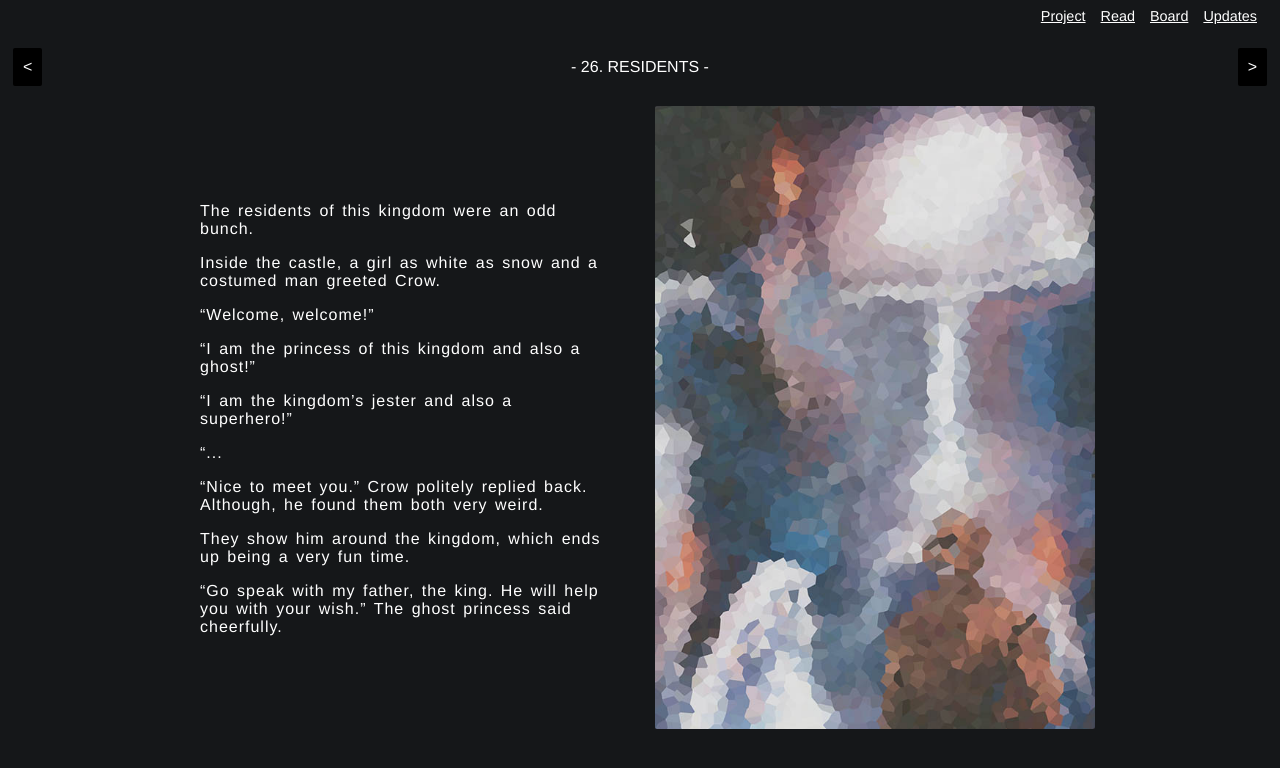
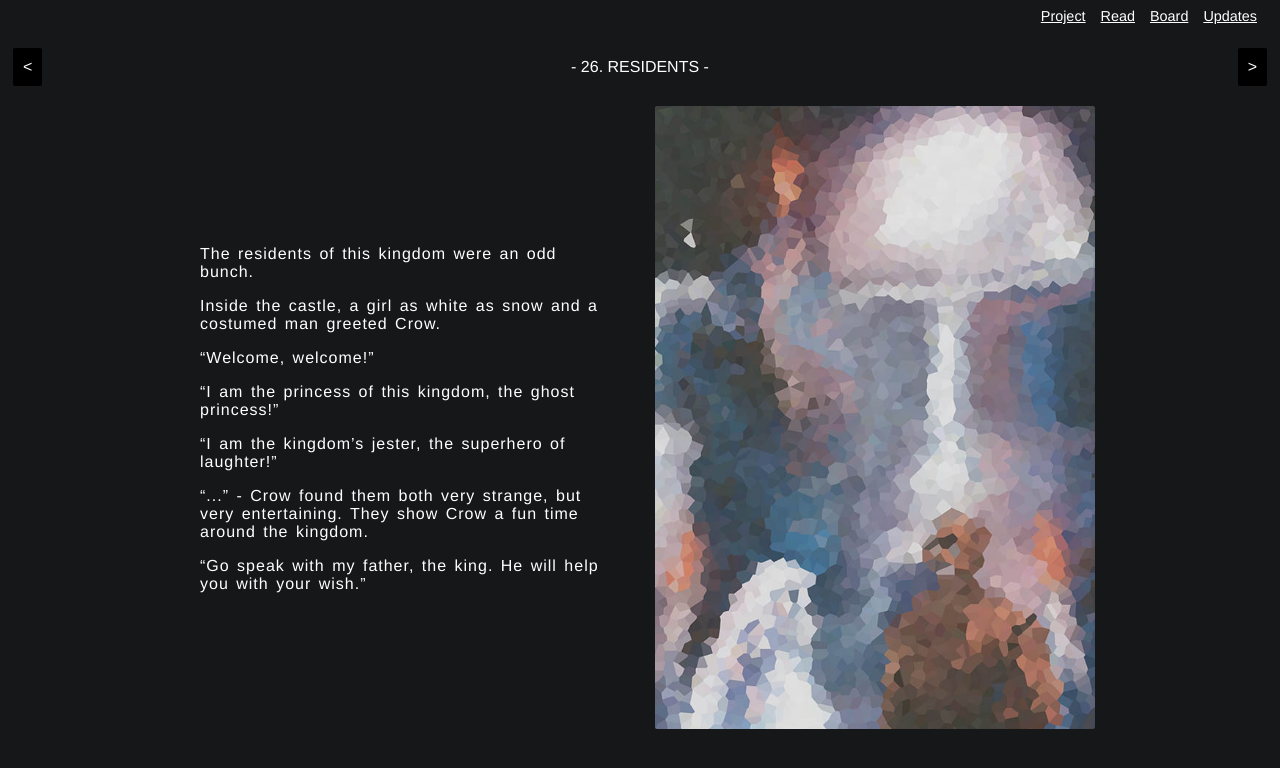
Before and after one commit to livelifedev/story-project, a Next.js app: page /chapters/residents in a window 1280 px wide. Shown: the top 768 px of the page. Built offline with nearby package versions, Linux system fonts and the light colour scheme.

Commit message:
fixed typos

```diff
--- a/pages/chapters/gatekeeper.js
+++ b/pages/chapters/gatekeeper.js
@@ -35,7 +35,7 @@ const Gatekeeper = () => {
 
       <p>“My wish is to find whatever it is I’m seeking.”</p>
 
-      <p>It was ambiguous wish, but Crow answered honestly.</p>
+      <p>It was an ambiguous wish, but Crow answered honestly.</p>
 
       <p>The gates open.</p>
     </ChapterLayout>
--- a/pages/chapters/luckyday.js
+++ b/pages/chapters/luckyday.js
@@ -26,8 +26,8 @@ const LuckyDay = () => {
       </p>
 
       <p>
-        The leprechaun spoke a bit like a con man, thought Crow. But also
-        enchanted by his magical green swag and ever so curios of the 'special'
+        The leprechaun spoke a bit like a con man, Crow thought - but also
+        enchanted by his magical green swag and ever so curious of the 'special'
         reward, he asked -
       </p>
 
--- a/pages/chapters/oldforest.js
+++ b/pages/chapters/oldforest.js
@@ -21,8 +21,8 @@ const OldForest = () => {
       <p>He made his way to the Old Forest.</p>
 
       <p>
-        The Myth surrounding this forest say that first civilisation of mankind
-        stood here, it flourished and perished with time.
+        The Myth surrounding this forest say that the first civilisation of
+        mankind stood here, it flourished and perished with time.
       </p>
 
       <p>
--- a/pages/chapters/residents.js
+++ b/pages/chapters/residents.js
@@ -22,24 +22,17 @@ const Residents = () => {
 
       <p>“Welcome, welcome!”</p>
 
-      <p>“I am the princess of this kingdom and also a ghost!”</p>
+      <p>“I am the princess of this kingdom, the ghost princess!”</p>
 
-      <p>“I am the kingdom’s jester and also a superhero!”</p>
-
-      <p>“...</p>
+      <p>“I am the kingdom’s jester, the superhero of laughter!”</p>
 
       <p>
-        “Nice to meet you.” Crow politely replied back. Although, he found them
-        both very weird.
-      </p>
-
-      <p>
-        They show him around the kingdom, which ends up being a very fun time.
+        “...” - Crow found them both very strange, but very entertaining. They
+        show Crow a fun time around the kingdom.
       </p>
 
       <p>
         “Go speak with my father, the king. He will help you with your wish.”
-        The ghost princess said cheerfully.
       </p>
     </ChapterLayout>
   );
--- a/pages/chapters/theking.js
+++ b/pages/chapters/theking.js
@@ -16,8 +16,8 @@ const TheKing = () => {
       <p>The oddest one of the kingdom - the King.</p>
 
       <p>
-        Dressed in a bold, gold and black striped gown, he had unkempt hair and
-        a black crown to top it off.
+        Dressed in a bold, gold and black striped gown, he had unkempt black
+        hair and a black crown to top it off.
       </p>
 
       <p>
```
